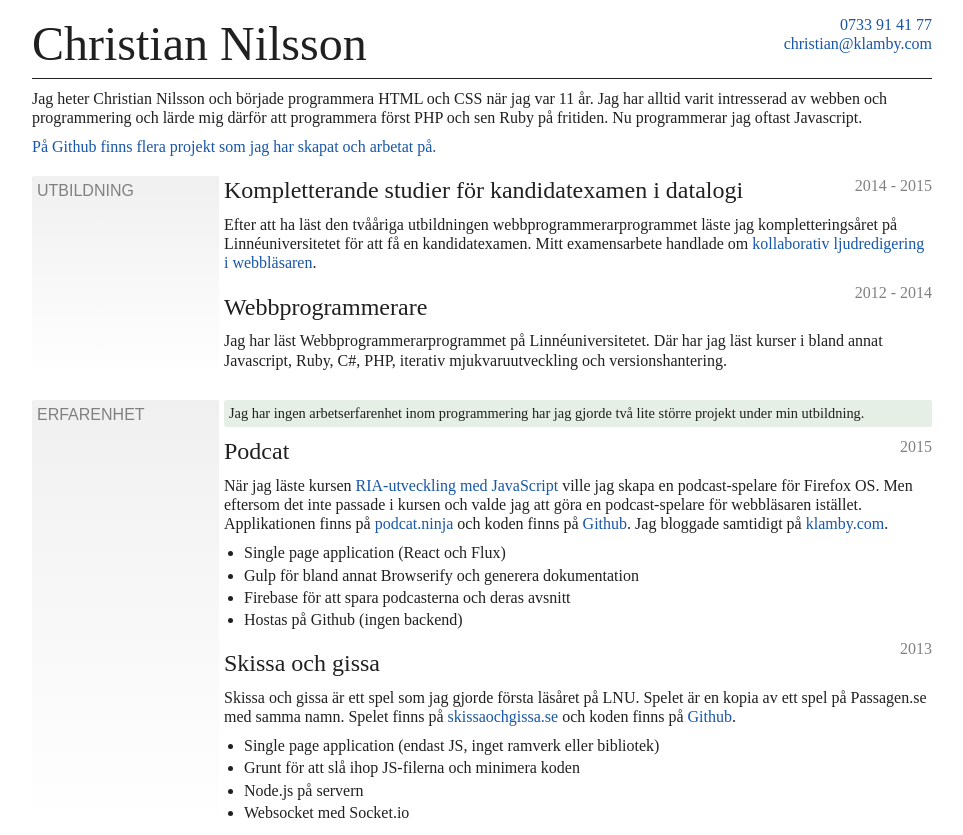
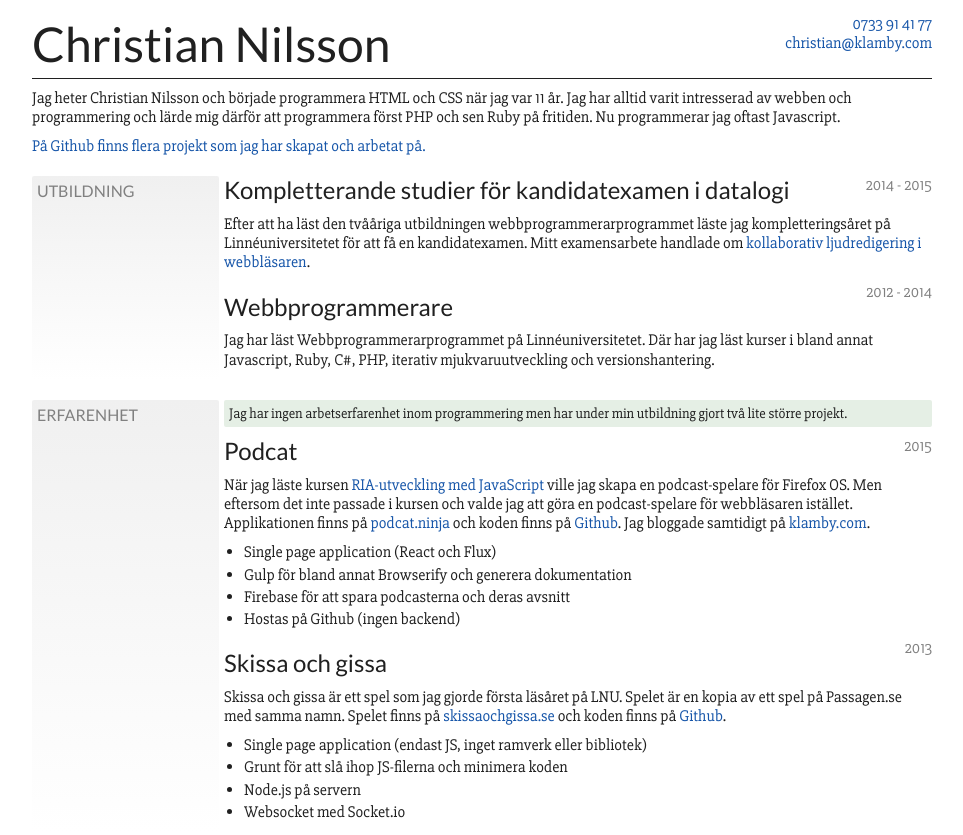
Before and after one commit to klambycom/CV, a plain HTML site: page index.html in a window 1280 px wide. Shown: the top 835 px of the page, without its empty margins (158-1121 px from the left). Drawn offline with Linux system fonts and the light colour scheme.

Commit message:
Change fonts

```diff
--- a/index.html
+++ b/index.html
@@ -4,6 +4,7 @@
     <meta charset="UTF-8">
     <title>Christian Nilsson - CV</title>
     <link rel="stylesheet" href="style.css" />
+    <link href='http://fonts.googleapis.com/css?family=Slabo+27px|Lato' rel='stylesheet' type='text/css'>
   </head>
   <body>
     <header>
@@ -43,7 +44,7 @@
       <article>
         <h2>Erfarenhet</h2>
         <div>
-          <small>Jag har ingen arbetserfarenhet inom programmering har jag gjorde två lite större projekt under min utbildning.</small>
+          <small>Jag har ingen arbetserfarenhet inom programmering men har under min utbildning gjort två lite större projekt.</small>
           <div>
             <header>
               <h3>Podcat</h3>
--- a/style.css
+++ b/style.css
@@ -44,6 +44,8 @@ h2 {
   font-family: sans-serif;
 }
 h3 { font-size: 1.5em; }
+h1, h2, h3 { font-family: 'Lato', sans-serif; }
+body { font-family: 'Slabo 27px', serif; }
 a { color: #1756a9; text-decoration: none; }
 
 /* HEADER */
```
